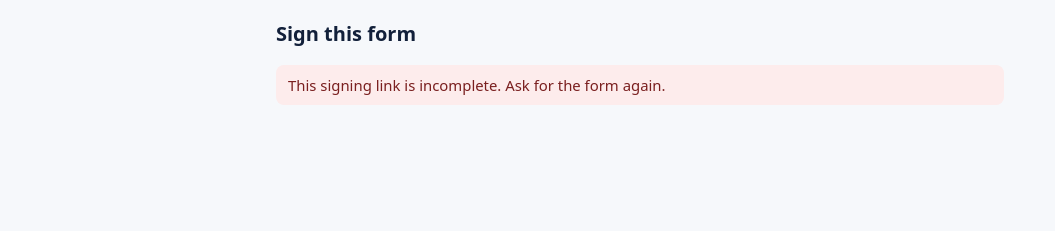
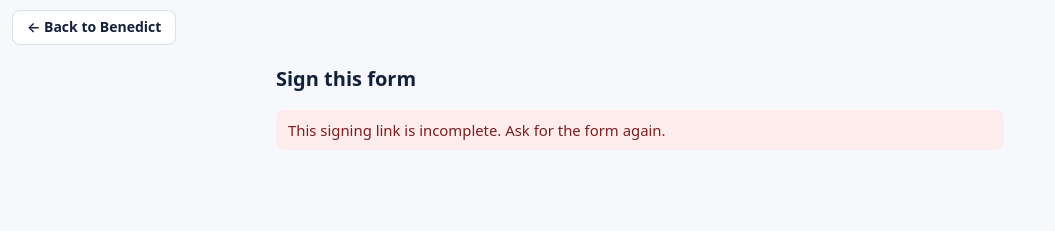
Before and after one commit to teckel-io/BARSsL8rhfLEhnirCsuC0FkGuzupDe, a plain HTML site: page sign.html in a window 1280 px wide. Shown: the whole page, without its empty margins (0-1055 px from the left). Drawn offline with Linux system fonts and the light colour scheme.

Commit message:
Publish sign.html (V2 test publish, teckel__tenant_page_publish_one_v1_0)

```diff
--- a/sign.html
+++ b/sign.html
@@ -5,7 +5,7 @@
 <meta name="viewport" content="width=device-width, initial-scale=1">
 <title>Sign this form</title>
 <!--
-    sign.html — the SIGNING PAGE (digital signatures layer 4b, analyser 2.2.306).
+    sign.html — the SIGNING PAGE.
 
     Opened with ?token=<opaque session handle>&instance_id=<id>, from the link
     open_signature_session returns. ⚠ There is deliberately NO client tool named here: a
@@ -33,7 +33,7 @@
     it is what the record stores. Do not word anything on this page to imply otherwise —
     "verified", "authenticated" and "identity confirmed" are all false here.
 
-    ⭐ INSIDE THE PORTAL (26 Oct 2026, page 2.2.433 G7): the practice's portal opens this page in a frame of its own
+    ⭐ INSIDE THE PORTAL: the practice's portal opens this page in a frame of its own
     signing panel, so a phone's conversation is not dropped by a new tab in front. In a frame (and only there) this page
     tells its parent two things, by postMessage, and nothing else — no name, no token, no path data:
       {type:"teckel-sign-ready", ok}                 once, when the first read of the session has answered (ok: it loaded)
@@ -81,6 +81,12 @@
 </style>
 </head>
 <body>
+<style>
+#tk-back-benedict{display:none;align-self:flex-start;margin:10px 12px 0;padding:8px 14px;border-radius:8px;border:1px solid #d8e0ec;background:#fff;color:#12203a;font:600 14px/1.2 system-ui,-apple-system,'Segoe UI',sans-serif;text-decoration:none}
+</style>
+<a id="tk-back-benedict" href="./">&larr; Back to Benedict</a>
+<script>(function(){var a=document.getElementById('tk-back-benedict'),f=false;try{f=window.parent!==window;}catch(e){f=true;}if(f)return;a.style.display='inline-block';})();</script>
+
 <div class="wrap">
   <h1 id="hd">Sign this form</h1>
   <p class="sub" id="sub">Loading…</p>
@@ -106,7 +112,7 @@
   }
   function esc(s) { var d = document.createElement('div'); d.textContent = s == null ? '' : s; return d.innerHTML; }
 
-  // (2.2.433, G7) the portal around this page, when it opened it in its signing panel: told the two cues above, nothing
+  // The portal around this page, when it opened it in its signing panel: told the two cues above, nothing
   // more. Opened on its own (no parent), nothing is ever posted.
   var inPortal = false;
   try { inPortal = window.parent && window.parent !== window; } catch (e) { inPortal = false; }
```
